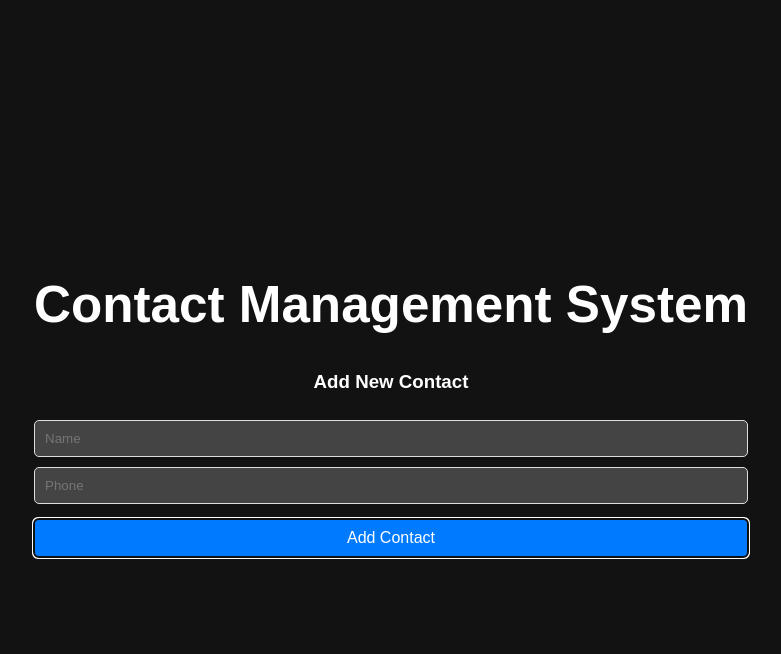
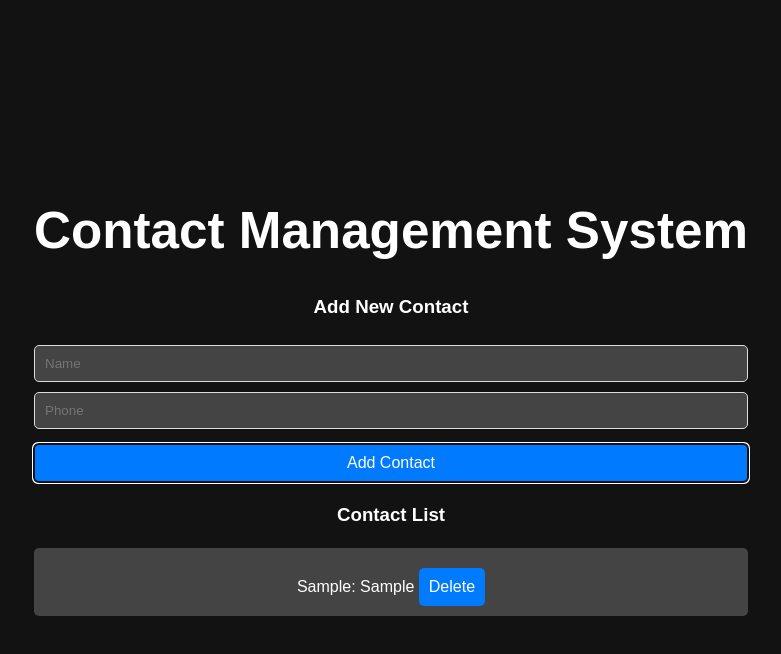
Before and after one commit to STC-JVasquez/Conctact_List3, a Vue app: page / in a window 1280 px wide. Both pictures are taken after typing "Sample", "Sample" into the empty fields and a click on the button "Add Contact". Shown: the top 654 px of the page, without its empty margins (249-1030 px from the left). Built offline with nearby package versions, Linux system fonts and the light colour scheme.

Commit message:
Finished the contactlist component

```diff
--- a/src/App.vue
+++ b/src/App.vue
@@ -1,10 +1,19 @@
 <script setup>
 import Header from './components/Header.vue';
 import AddContact from './components/AddContact.vue';
+import ContactList from './components/ContactList.vue';
+import { ref } from 'vue';
+
+const handleAddContact = (newContact) => {
+  contacts.value.push(newContact)
+}
+
+const contacts = ref([])
 </script>
 <template>
   <Header></Header>
   <div>
-    <AddContact></AddContact>
+    <AddContact @contactAdded="handleAddContact"></AddContact>
+    <ContactList :contacts="contacts" @contactDeleted="handleDeleteContact"></ContactList>
   </div>
 </template>
--- /dev/null
+++ b/src/components/ContactList.vue
@@ -0,0 +1,27 @@
+<script setup>
+import { defineProps, defineEmits } from 'vue';
+
+const props = defineProps({
+    contacts: {
+        type: Array,
+        Required: true,
+    }
+})
+
+const emit = defineEmits(['contactDeleted'])
+
+const deletContact = (id) => {
+    emit('contactDeleted', id)
+}
+
+
+</Script>
+<template>
+    <h3>Contact List</h3>
+    <ul id="list" class="list">
+        <li v-for="contact in contacts" :key="contact.id">
+            {{ contact.name }}: {{ contact.phone }}
+            <button @click="deletContact(contact.id)" class="delete-btn">Delete</button>
+        </li>
+    </ul>
+</template>
```
